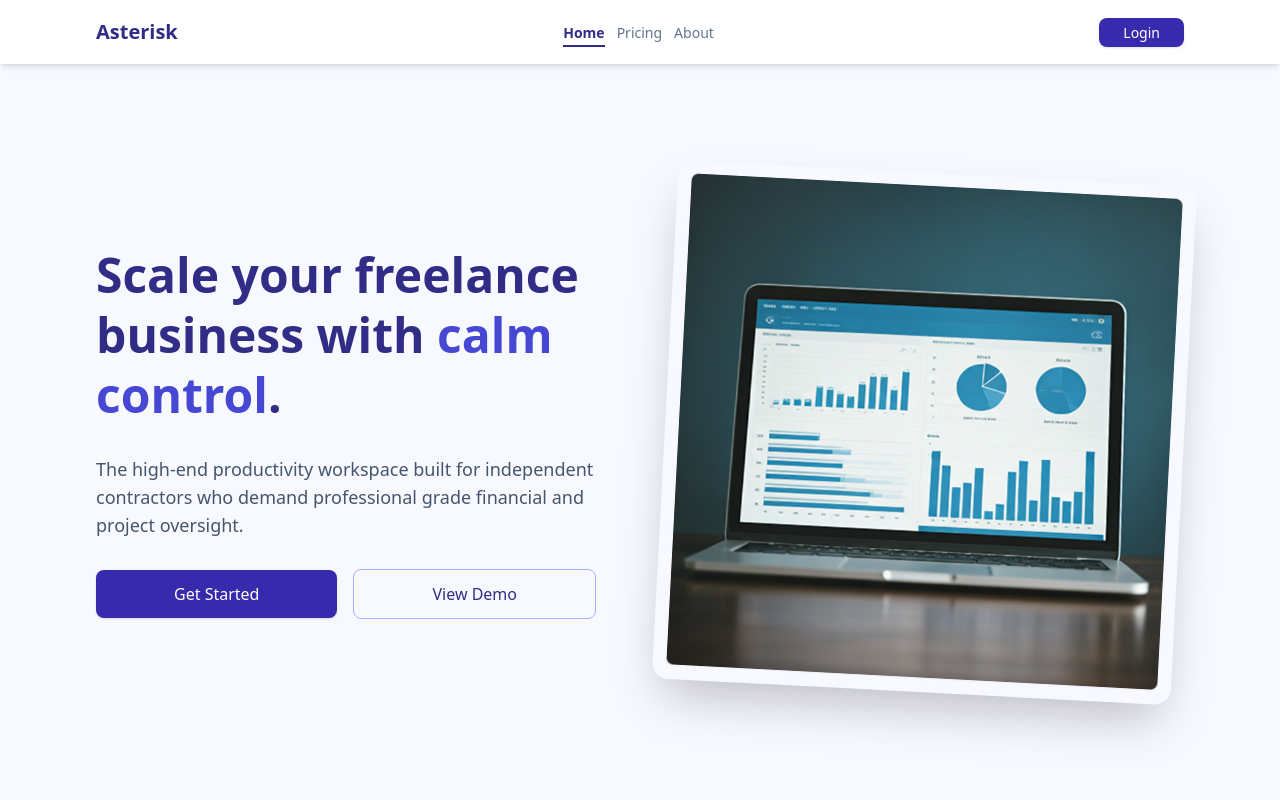
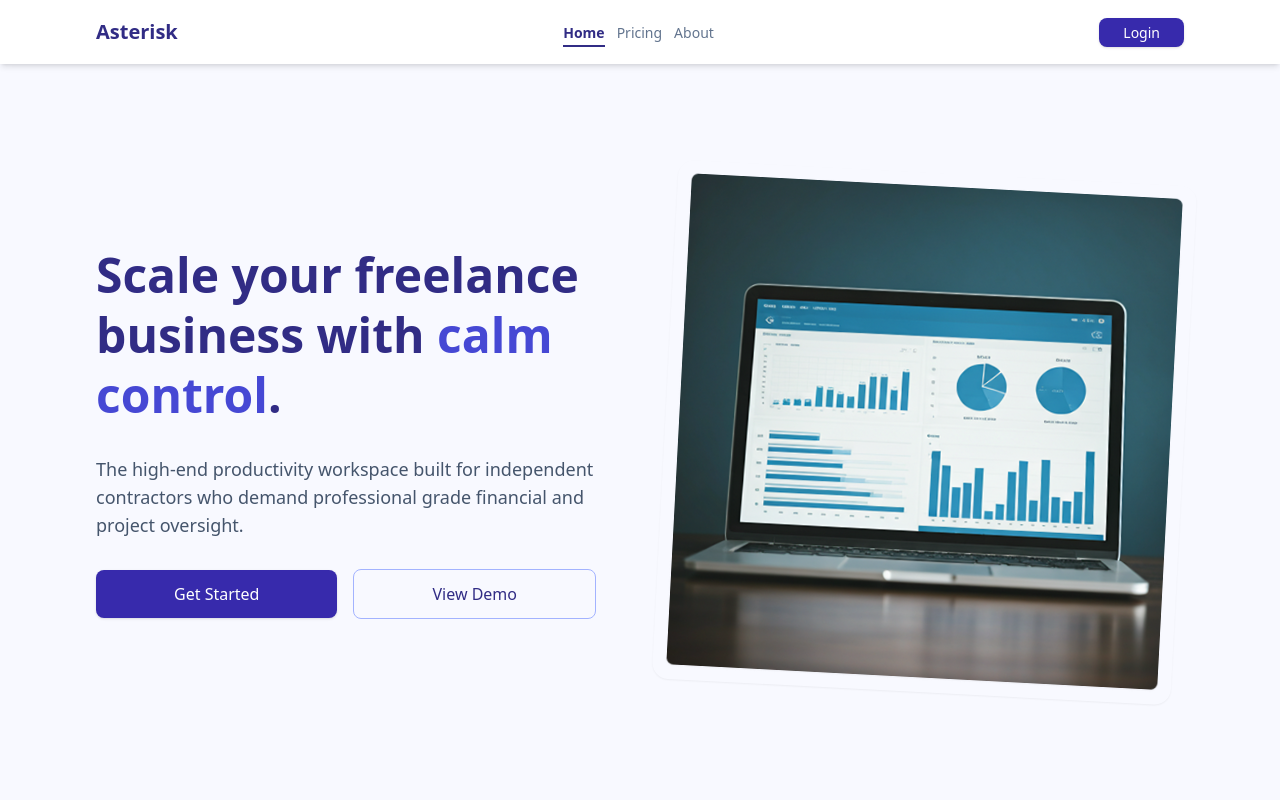
Before and after one commit to shatha-mohammed/asterisk, a React (Vite) app: page / in a window 1280 px wide. Shown: the top 800 px of the page. Built offline with nearby package versions, Linux system fonts and the light colour scheme; no server answers.

Commit message:
fix shadow class

```diff
--- a/src/Components/Hero.jsx
+++ b/src/Components/Hero.jsx
@@ -24,7 +24,7 @@ export default function Hero() {
         </div>
       </div>
       <div className="flex items-center justify-center">
-        <div className="shadow-[0px_1px_2px_0px_rgba(0,0,0,0.05) w-fit overflow-hidden rounded-2xl p-3 shadow-2xl sm:rotate-3">
+        <div className="w-fit overflow-hidden rounded-2xl p-3 shadow-2xl shadow-[0px_1px_2px_0px_rgba(0,0,0,0.05)] sm:rotate-3">
           <img src={heroImage} alt="hero photo" className="h-full w-full" />
         </div>
       </div>
```
